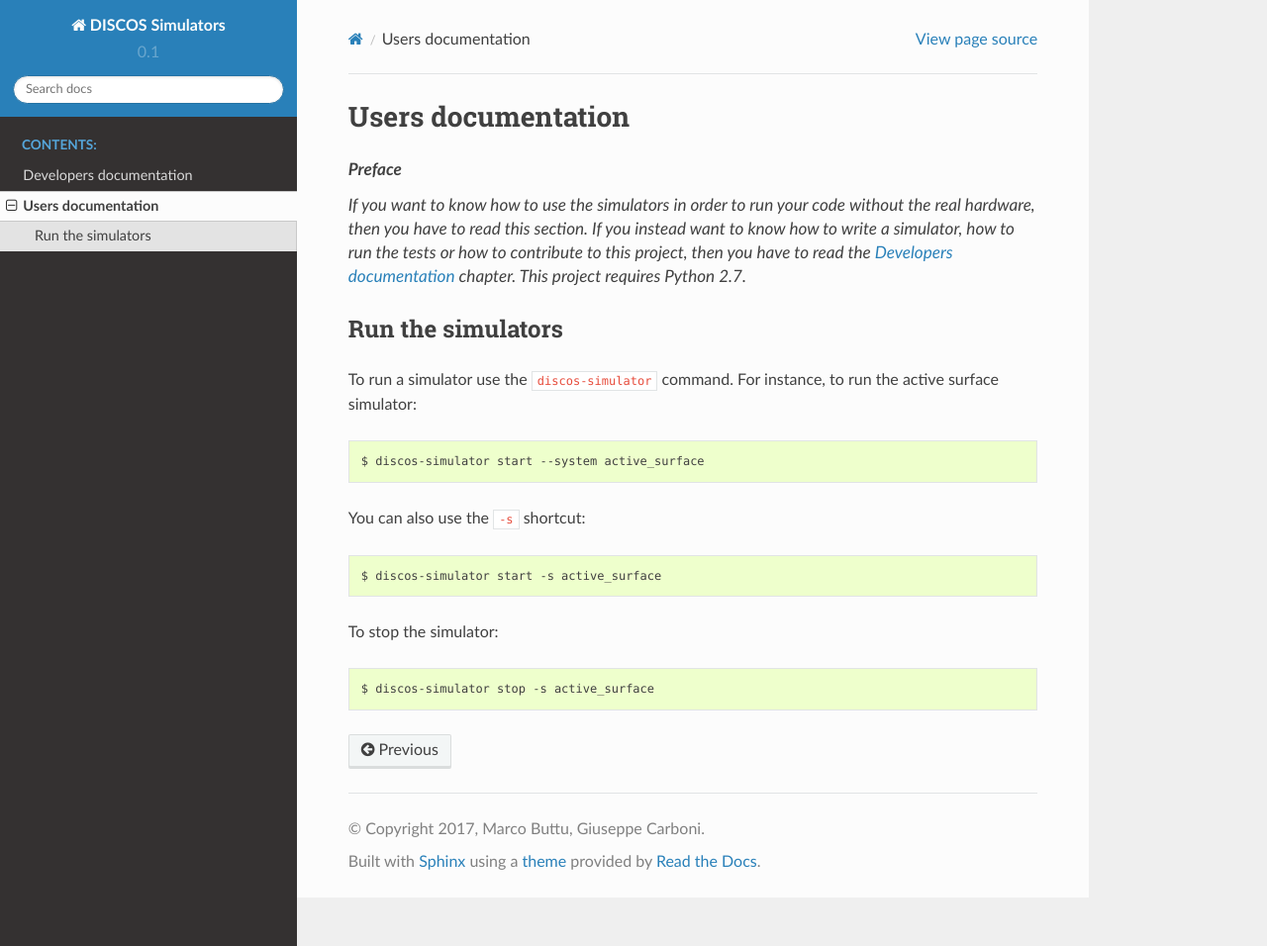
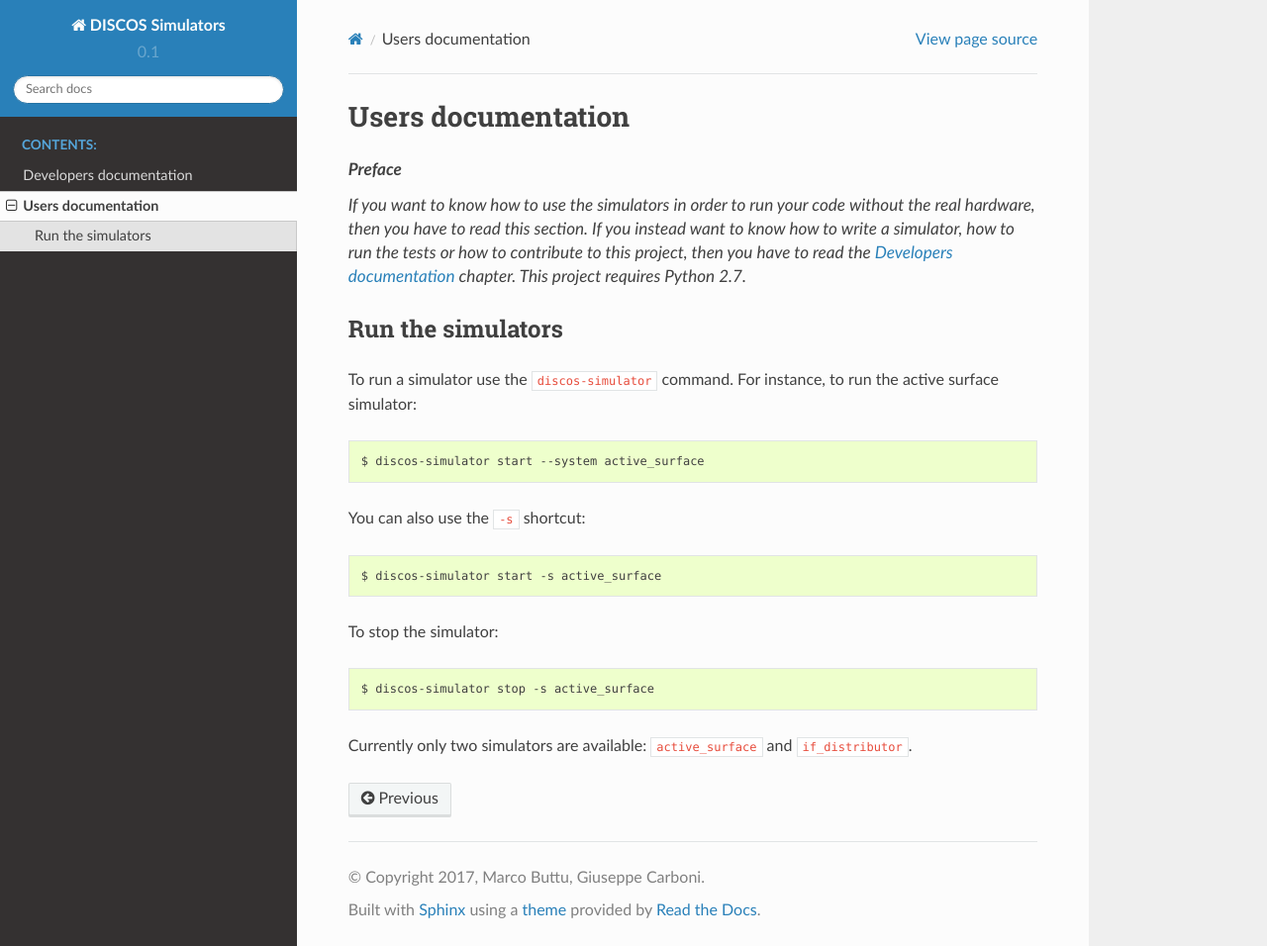
Before and after one commit to discos/simulators, a Sphinx documentation site: the page built from doc/users.rst, in a window 1280 px wide and 956 px high. Shown: the whole window at 99% size. Built offline with Sphinx 7.4.7 and the Read the Docs theme 2.0.0, drawn with Linux system fonts in a browser that asks for light colours.

Commit message:
Fix #94: add doc for the if distributor

```diff
--- a/doc/users.rst
+++ b/doc/users.rst
@@ -34,3 +34,6 @@ To stop the simulator:
 .. code-block:: bash
 
    $ discos-simulator stop -s active_surface
+
+Currently only two simulators are available: ``active_surface`` and
+``if_distributor``.
```
Also changed, not shown: 1 other file.
